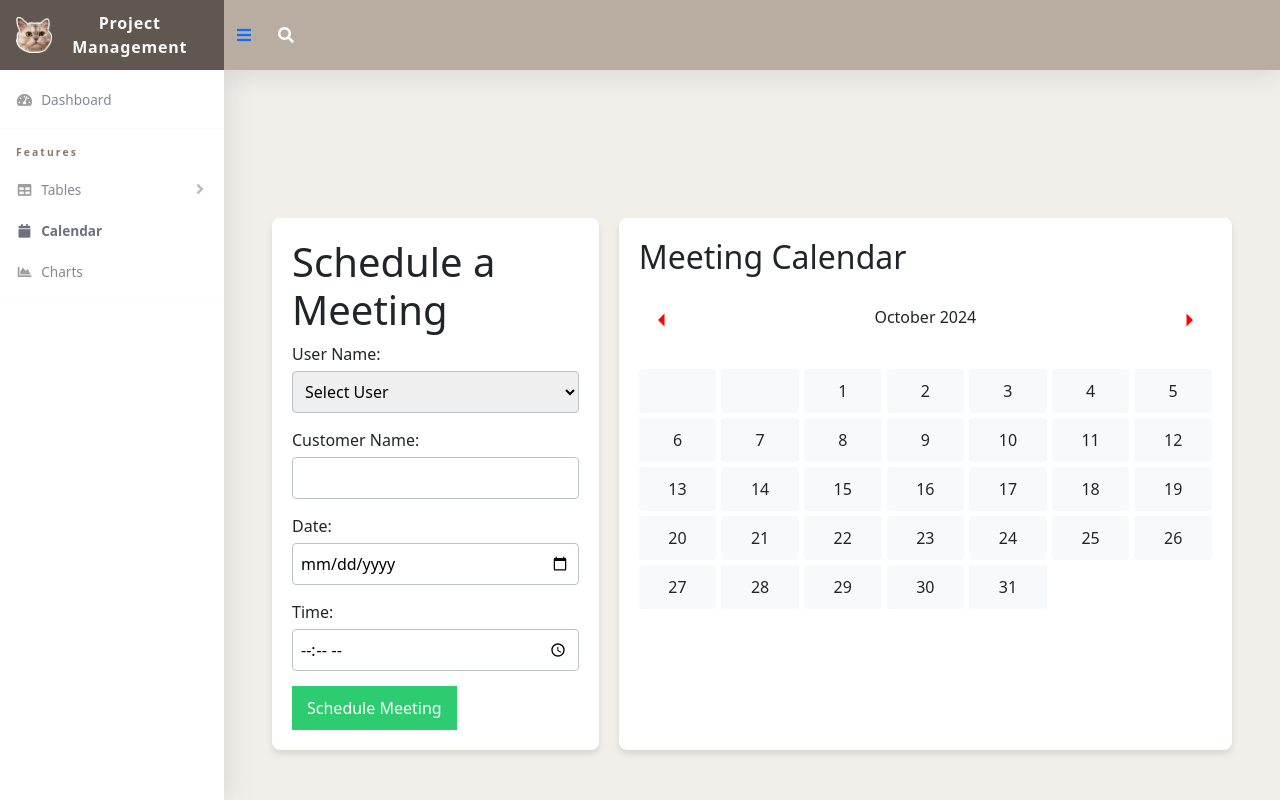
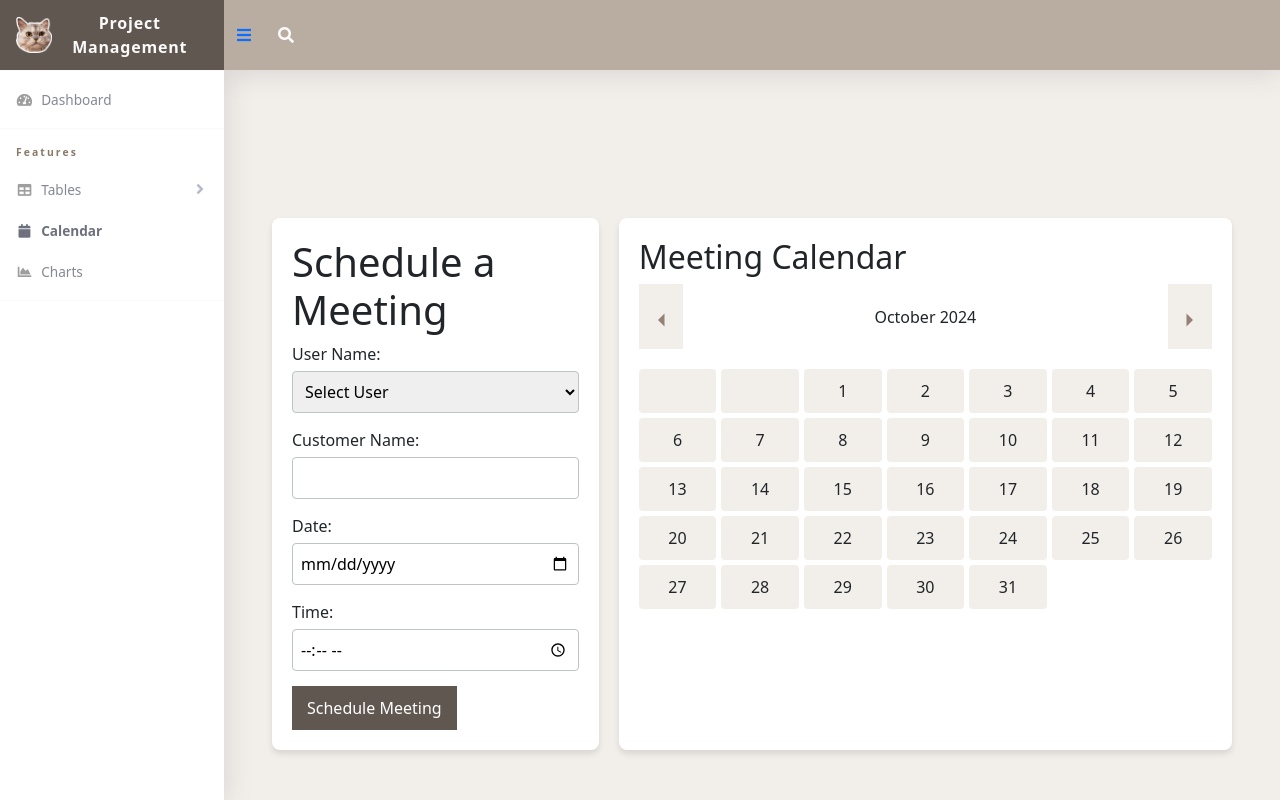
Before and after one commit to HNGLINGLI/Project-management-platform, a PHP site: page /calendar.html in a window 1280 px wide. Run offline with PHP 8.4, Linux system fonts and the light colour scheme; data that the repository does not hold is empty; some libraries are stand-ins or nearby versions.

Commit message:
Changed styling

```diff
--- a/css/calendarstyle.css
+++ b/css/calendarstyle.css
@@ -1,13 +1,13 @@
 :root {
-    --primary-color: #3498db;
-    --secondary-color: #2ecc71;
+    --primary-color: #615751;
+    --secondary-color: #938275;
     --background-color: #ecf0f1;
     --text-color: #34495e;
     --border-color: #bdc3c7;
 }
 
 body {
-    font-family: 'Roboto', sans-serif;
+    font-family: 'Arial', sans-serif;
     line-height: 1.6;
     color: var(--text-color);
     background-color: var(--background-color);
@@ -38,17 +38,17 @@ body {
 }
 
 #calendar-controls button {
-    background: transparent;
+    background: #f2eeea;
     border: none;
     cursor: pointer;
     padding: 10px;
-    color: #fc0505;
+    color: var(--secondary-color);
     font-size: 30px;
     transition: color 0.3s;
 }
 
 #calendar-controls button:hover {
-    color: #007BFF;
+    color: var(--primary-color);
 }
 
 .form-container {
@@ -85,7 +85,7 @@ input, select {
 }
 
 button {
-    background-color: var(--secondary-color);
+    background-color: var(--primary-color);
     color: white;
     border: none;
     padding: 10px 15px;
@@ -95,7 +95,7 @@ button {
 }
 
 button:hover {
-    background-color: #27ae60;
+    background-color: var(--secondary-color);
 }
 
 #calendar {
@@ -106,7 +106,7 @@ button:hover {
 }
 
 .calendar-day {
-    background-color: #f8f9fa;
+    background-color: #f2eeea;
     border-radius: 4px;
     padding: 10px;
     text-align: center;
```
